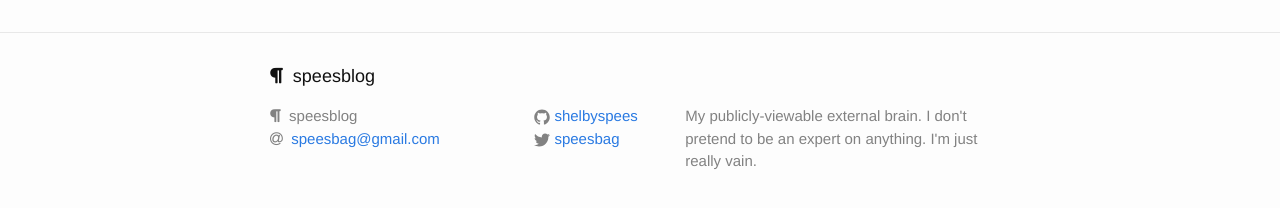
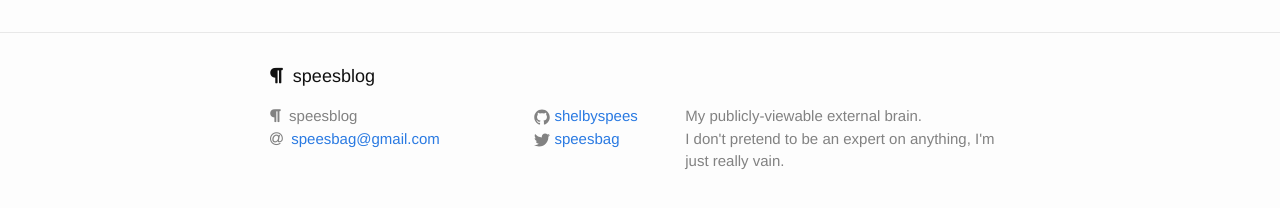
Before and after one commit to shelbyspees/speesblog, a Jekyll site: the page built from index.html, in a window 1280 px wide and 900 px high, scrolled down 5084 px. Shown: the part 667-875 px from the top of the window. Built offline with Jekyll 4.4.1, drawn with Linux system fonts in a browser that asks for light colours; nearby versions of some CDN libraries.

Commit message:
Update site description

```diff
--- a/_config.yml
+++ b/_config.yml
@@ -2,7 +2,8 @@
 title: speesblog
 email: speesbag@gmail.com
 description: > # this means to ignore newlines until "baseurl:"
-  My publicly-viewable external brain. I don't pretend to be an expert on anything. I'm just really vain.
+  My publicly-viewable external brain.<br/>
+  I don't pretend to be an expert on anything, I'm just really vain.
 baseurl: "/speesblog" # the subpath of your site, e.g. /blog/
 url: "http://shelbyspees.github.io/speesblog" # the base hostname & protocol for your site
 twitter_username: speesbag
```
